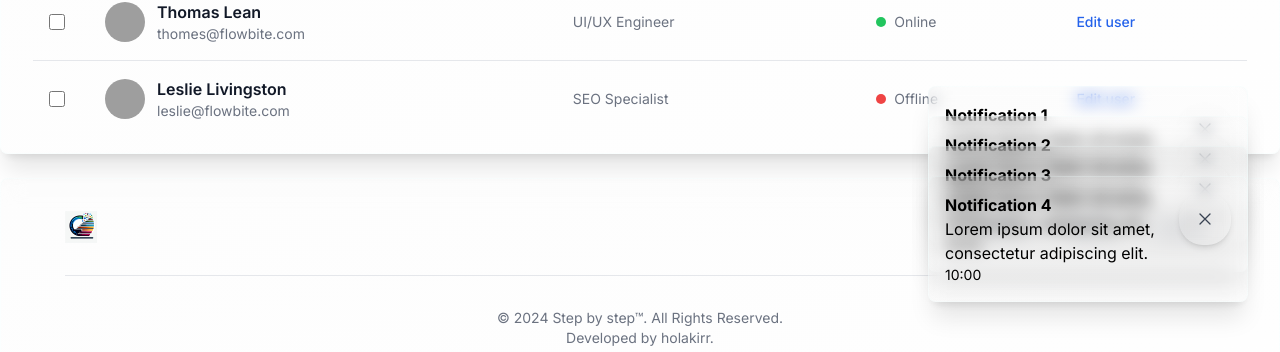
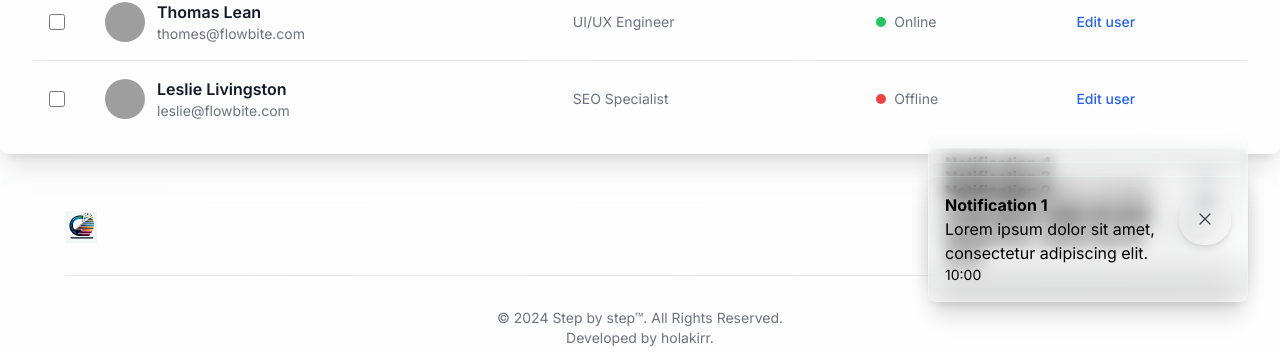
Before and after one commit to holakirr/step_by_step, a Next.js app: page / in a window 1280 px wide. Shown: the part 466-818 px from the top of the page. Built offline with nearby package versions, Linux system fonts and the light colour scheme; no server answers; grey boxes are pictures that could not be loaded.

Commit message:
feat: Update notification styles and animation

```diff
--- a/components/Notifications/Notification/Notification.tsx
+++ b/components/Notifications/Notification/Notification.tsx
@@ -1,5 +1,6 @@
 import { XMarkIcon } from "@heroicons/react/24/outline";
 import { HTMLAttributes } from "react";
+import { twMerge } from "tailwind-merge";
 import { Button } from "../../";
 
 export type NotificationType = {
@@ -14,6 +15,7 @@ type NotificationsProps = HTMLAttributes<HTMLDivElement> &
 	NotificationType & {
 		index: number;
 	};
+const SCALE_FACTOR = 0.04;
 
 export const Notification = ({
 	type,
@@ -23,8 +25,11 @@ export const Notification = ({
 	time,
 }: NotificationsProps) => (
 	<div
-		className="z-10 p-4 w-80 flex justify-between items-start shadow-xl rounded-lg backdrop-blur bg-gradient-to-br from-[#d7d7d7]/5 to-[#eeeeee]/5 border-[.1px] border-cyan-50/20 dark:border-white/55"
+		className={twMerge(
+			"p-4 w-80 flex justify-between items-start shadow-xl rounded-lg backdrop-blur bg-gradient-to-br from-[#d7d7d7]/5 to-[#eeeeee]/5 border-[.1px] border-cyan-50/20 dark:border-white/55 transition-all",
+		)}
 		id="notification"
+		style={{ scale: 1 - index * SCALE_FACTOR, zIndex: 100 - index }}
 	>
 		<div className="">
 			<p className="font-bold">{title}</p>
--- a/components/Notifications/Notifications.module.sass
+++ b/components/Notifications/Notifications.module.sass
@@ -1,10 +1,11 @@
 .notifications
   & [id="notification"]
-    transition: all 0.2s ease
-    margin-bottom: -30%
+    transition: all 0.15s ease
+    margin-bottom: -35%
     &:last-of-type
       margin-bottom: 0
   &:hover [id="notification"]
+    scale: 1 !important
     margin-bottom: 8px
     &:last-of-type
       margin-bottom: 0
--- a/components/Notifications/Notifications.tsx
+++ b/components/Notifications/Notifications.tsx
@@ -10,12 +10,14 @@ type NotificationsProps = {
 export const Notifications = ({ data }: NotificationsProps) => (
 	<div
 		className={twMerge(
-			"fixed bottom-8 grid right-8 z-10",
+			"fixed bottom-8 grid right-8 w-80 z-10",
 			styles.notifications,
 		)}
 	>
-		{data.map((notification, index) => (
-			<Notification key={notification.id} index={index} {...notification} />
-		))}
+		{data
+			.map((notification, index) => (
+				<Notification key={notification.id} index={index} {...notification} />
+			))
+			.reverse()}
 	</div>
 );
```
